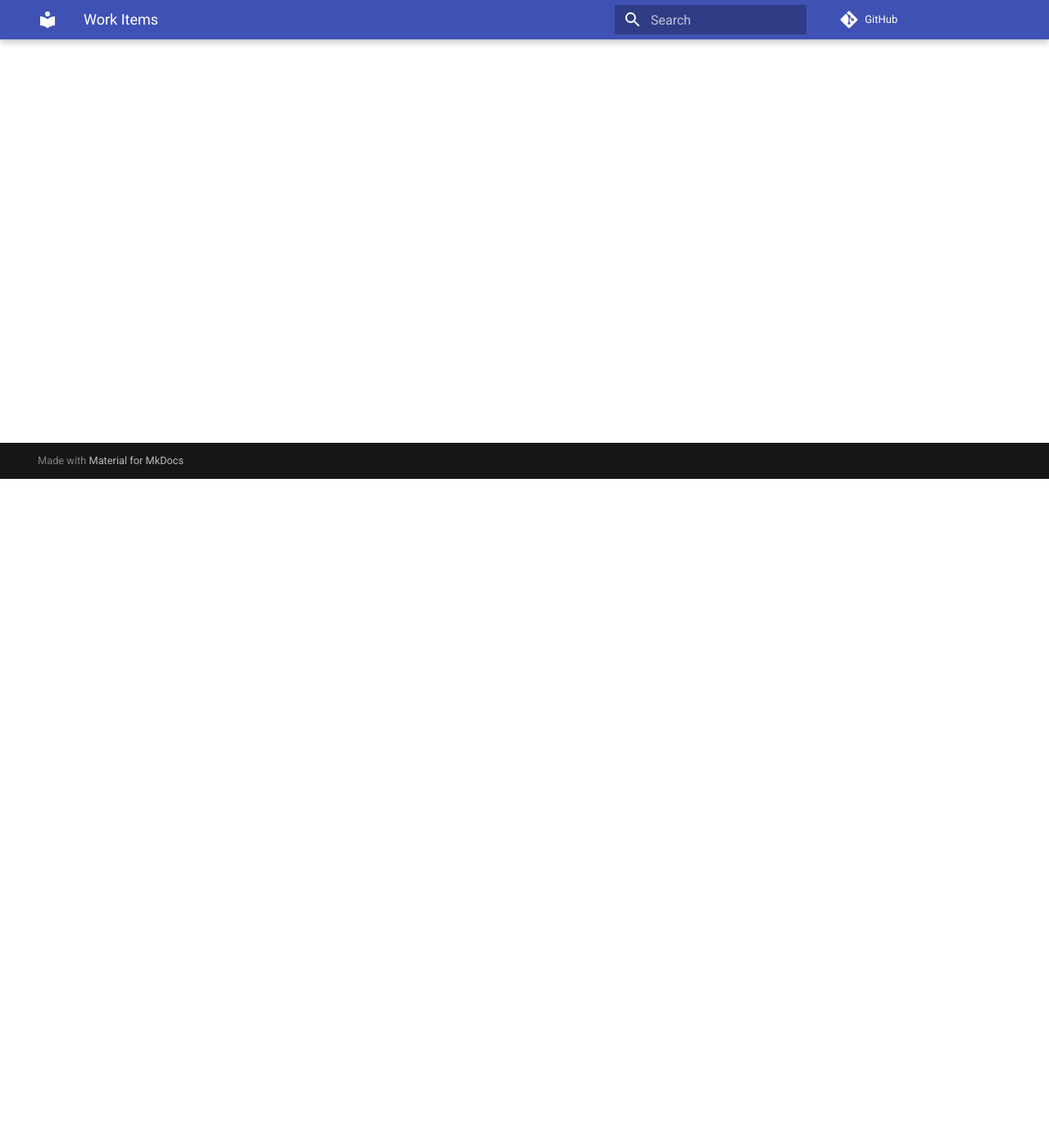
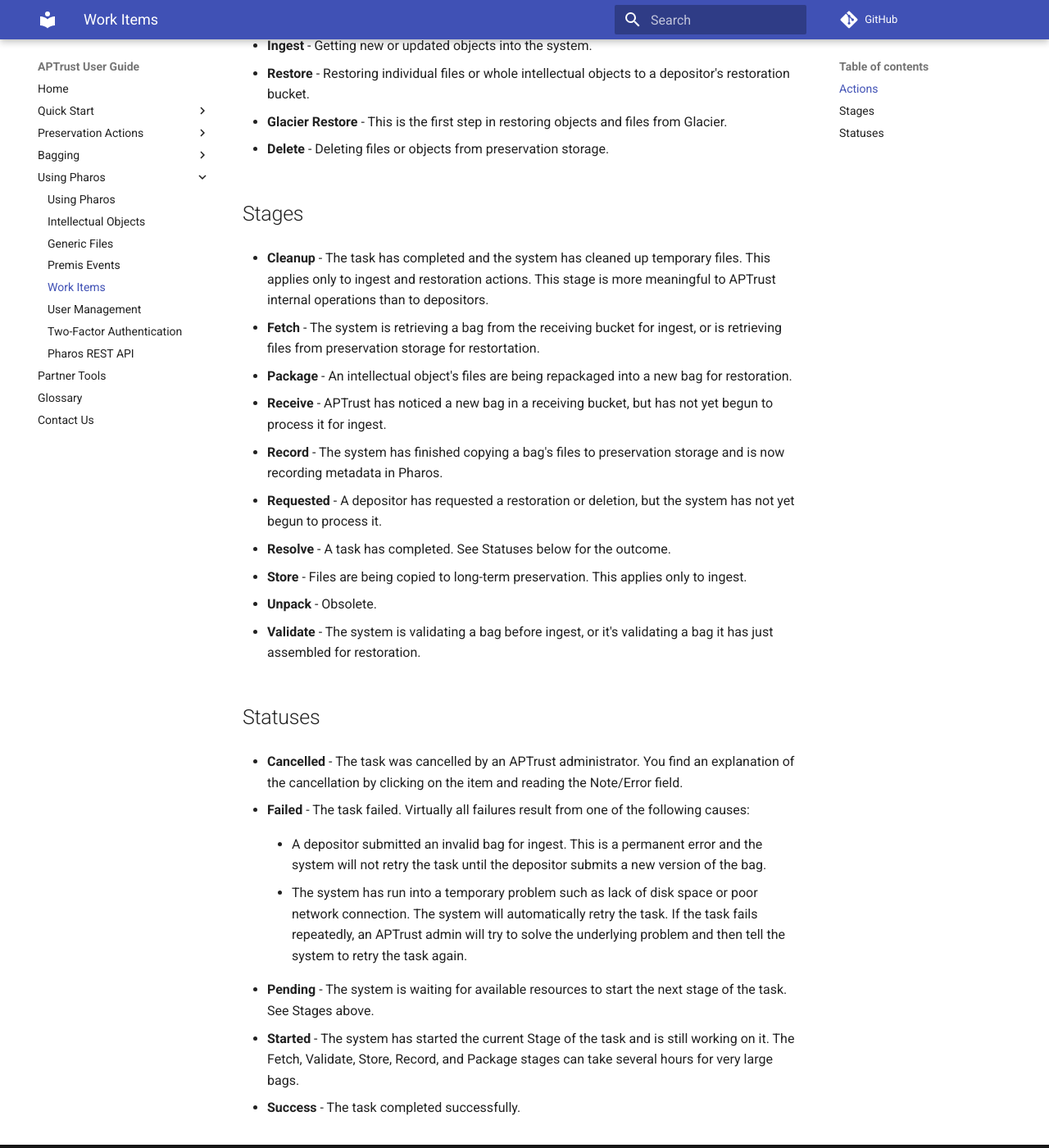
Before and after one commit to APTrust/userguide, an MkDocs documentation site: the page built from docs/pharos/work_items.md, in a window 1280 px wide and 1400 px high, scrolled down 816 px. Shown: the whole window at 82% size. Built offline with MkDocs 1.6.1 and Material for MkDocs 9.7.7, drawn with Linux system fonts in a browser that asks for light colours; comment, search, counter and statistics services are not loaded; some of the changed text lies outside the part shown.

Commit message:
Documented Work Items

```diff
--- a/docs/pharos/work_items.md
+++ b/docs/pharos/work_items.md
@@ -1 +1,57 @@
 # Work Items
+
+Work items are tasks that APTrust systems perform in response to depositor requests. The Work Items list shows the status of your institution's recent requests. You can view the list by clicking the Work Items tab in Pharos.
+
+![Work Item list](/img/pharos/WorkItemList.png)
+
+You can filter the list to specific actions, statuses, and stages by clicking any of the action/status/stage names in the left column.
+
+## Actions
+
+Work Item actions include the following:
+
+* __Ingest__ - Getting new or updated objects into the system.
+
+* __Restore__ - Restoring individual files or whole intellectual objects to a depositor's restoration bucket.
+
+* __Glacier Restore__ - This is the first step in restoring objects and files from Glacier.
+
+* __Delete__ - Deleting files or objects from preservation storage.
+
+## Stages
+
+* __Cleanup__ - The task has completed and the system has cleaned up temporary files. This applies only to ingest and restoration actions. This stage is more meaningful to APTrust internal operations than to depositors.
+
+* __Fetch__ - The system is retrieving a bag from the receiving bucket for ingest, or is retrieving files from preservation storage for restortation.
+
+* __Package__ - An intellectual object's files are being repackaged into a new bag for restoration.
+
+* __Receive__ - APTrust has noticed a new bag in a receiving bucket, but has not yet begun to process it for ingest.
+
+* __Record__ - The system has finished copying a bag's files to preservation storage and is now recording metadata in Pharos.
+
+* __Requested__ - A depositor has requested a restoration or deletion, but the system has not yet begun to process it.
+
+* __Resolve__ - A task has completed. See Statuses below for the outcome.
+
+* __Store__ - Files are being copied to long-term preservation. This applies only to ingest.
+
+* __Unpack__ - Obsolete.
+
+* __Validate__ - The system is validating a bag before ingest, or it's validating a bag it has just assembled for restoration.
+
+## Statuses
+
+* __Cancelled__ - The task was cancelled by an APTrust administrator. You find an explanation of the cancellation by clicking on the item and reading the Note/Error field.
+
+* __Failed__ - The task failed. Virtually all failures result from one of the following causes:
+
+    * A depositor submitted an invalid bag for ingest. This is a permanent error and the system will not retry the task until the depositor submits a new version of the bag.
+
+    * The system has run into a temporary problem such as lack of disk space or poor network connection. The system will automatically retry the task. If the task fails repeatedly, an APTrust admin will try to solve the underlying problem and then tell the system to retry the task again.
+
+* __Pending__ - The system is waiting for available resources to start the next stage of the task. See Stages above.
+
+* __Started__ - The system has started the current Stage of the task and is still working on it. The Fetch, Validate, Store, Record, and Package stages can take several hours for very large bags.
+
+* __Success__ - The task completed successfully.
```
Also changed, not shown: docs/img/pharos/WorkItemList.png (added).
